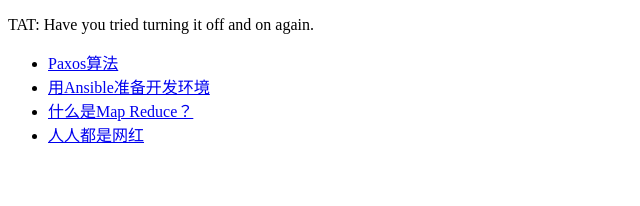
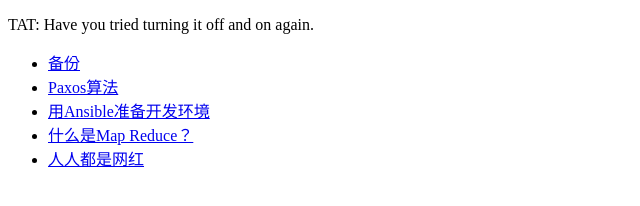
Before and after one commit to e42s/tried-and-true.github.io, a plain HTML site: page index.html in a window 1280 px wide. Shown: the whole page, without its empty margins (0-640 px from the left). Drawn offline with Linux system fonts and the light colour scheme.

Commit message:
add backup

```diff
--- a/index.html
+++ b/index.html
@@ -8,6 +8,7 @@
 <p>TAT: Have you tried turning it off and on again.</p>
 
 <ul>
+<li><a href="backup.txt">备份</a></li>
 <li><a href="paxos.txt">Paxos算法</a></li>
 <li><a href="ansible.txt">用Ansible准备开发环境</a></li>
 <li><a href="map-reduce.txt">什么是Map Reduce？</a></li>
```
Also changed, not shown: backup.txt (added).
